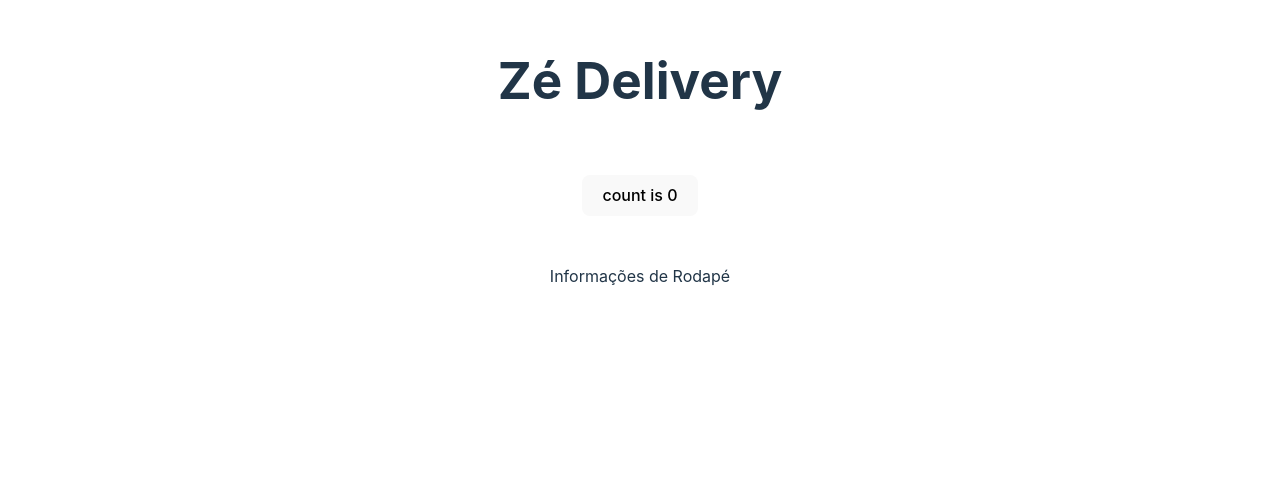
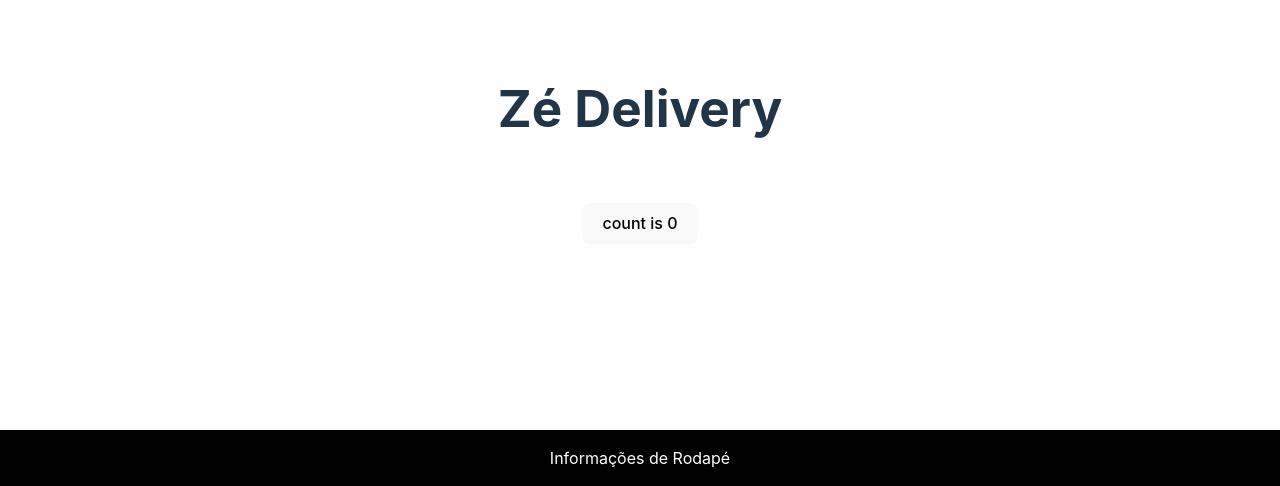
Before and after one commit to alison0098/ze-delivery-react, a React (Vite) app in the folder desafio-ze/: page / in a window 1280 px wide. Shown: the part 314-800 px from the top of the page. Built offline with nearby package versions, Linux system fonts and the light colour scheme.

Commit message:
Fixing footer position

```diff
--- a/desafio-ze/src/App.css
+++ b/desafio-ze/src/App.css
@@ -39,3 +39,13 @@
 .read-the-docs {
   color: #888;
 }
+
+footer {
+  position: fixed;
+  left: 0;
+  bottom: 0;
+  width: 100%;
+  background-color: black;
+  color: white;
+  text-align: center;
+}
```
